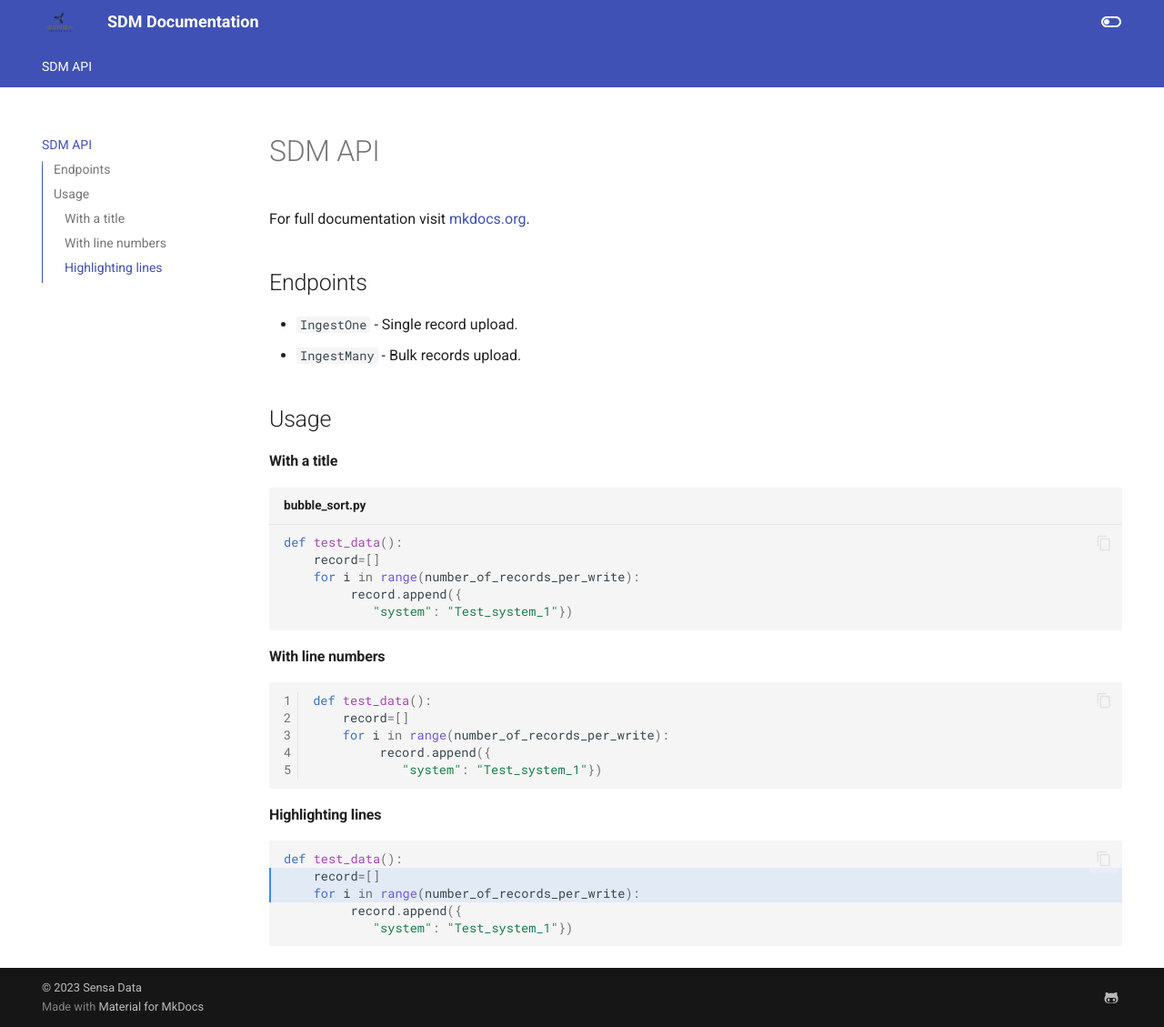
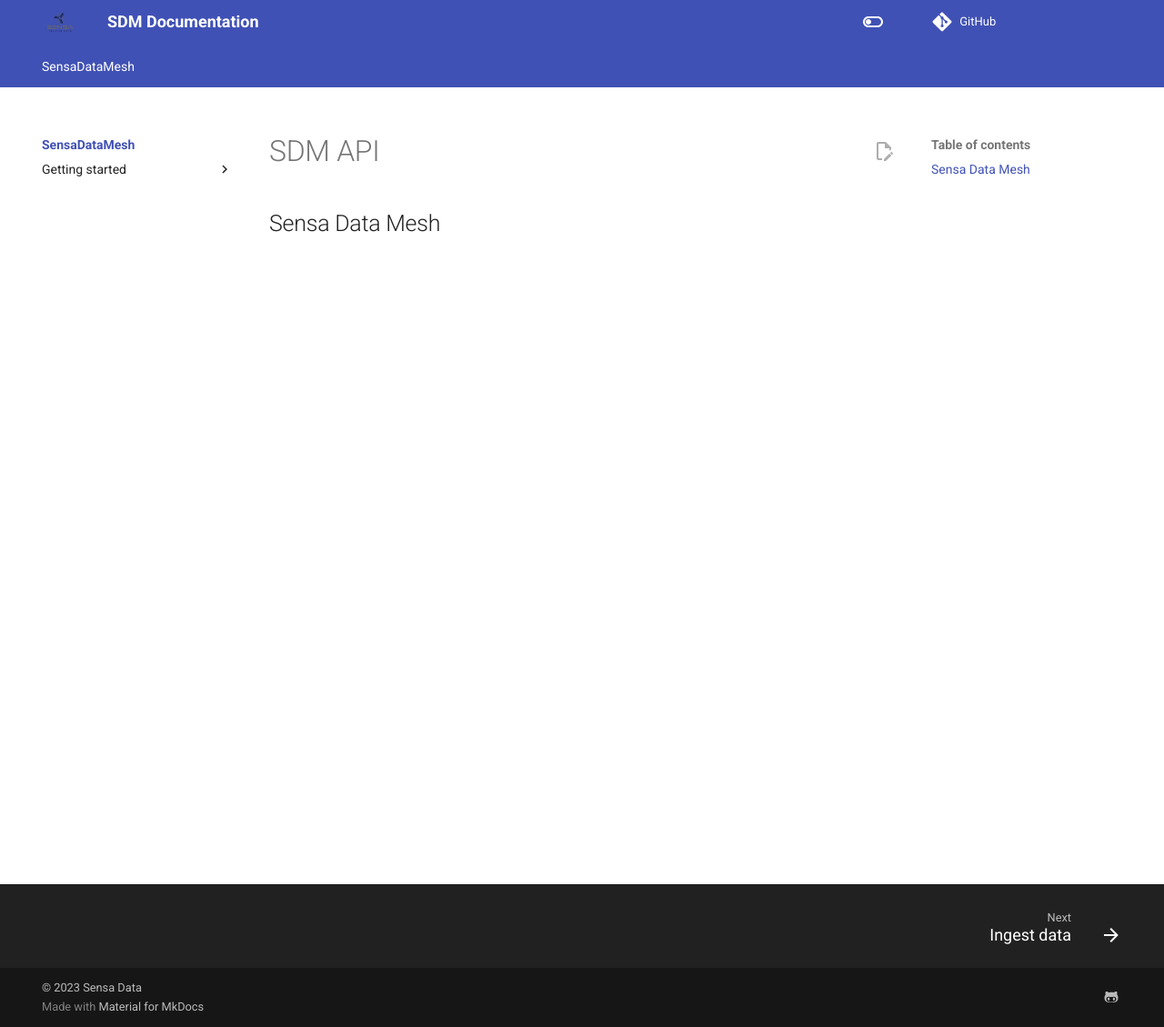
Before and after one commit to Sensa-Data/sensa-docs, an MkDocs documentation site: the page built from docs/README.md, in a window 1280 px wide and 1129 px high. Shown: the whole window at 91% size. Built offline with MkDocs 1.6.1 and Material for MkDocs 9.7.7, drawn with Linux system fonts in a browser that asks for light colours; plug-ins that fetch from the network failed and are left out; comment, search, counter and statistics services are not loaded.

Commit message:
Add example code for read and ingest

````diff
--- /dev/null
+++ b/docs/README.md
@@ -0,0 +1,2 @@
+# SDM API
+## Sensa Data Mesh
--- a/docs/index.md
+++ /dev/null
@@ -1,42 +0,0 @@
-# SDM API
-
-For full documentation visit [mkdocs.org](https://www.mkdocs.org).
-
-## Endpoints
-
-* `IngestOne` - Single record upload.
-* `IngestMany` - Bulk records upload.
-
-
-## Usage
-
-
-
-#### With a title
-
-``` py title="bubble_sort.py"
-def test_data():
-    record=[]
-    for i in range(number_of_records_per_write):
-         record.append({
-            "system": "Test_system_1"})
-```
-
-#### With line numbers
-
-``` py linenums="1"
-def test_data():
-    record=[]
-    for i in range(number_of_records_per_write):
-         record.append({
-            "system": "Test_system_1"})
-```
-#### Highlighting lines
-
-``` py hl_lines="2 3"
-def test_data():
-    record=[]
-    for i in range(number_of_records_per_write):
-         record.append({
-            "system": "Test_system_1"})
-```
--- /dev/null
+++ b/docs/stylesheets/extra.css
@@ -0,0 +1,5 @@
+:root {
+    --md-primary-fg-color:        #EE0F0F;
+    --md-primary-fg-color--light: #ECB7B7;
+    --md-primary-fg-color--dark:  #90030C;
+  }
--- a/mkdocs.yml
+++ b/mkdocs.yml
@@ -1,21 +1,22 @@
 site_name: SDM Documentation
-theme:
-   name: material
+repo_url: https://github.com/Sensa-Data/sensa-docs
 site_url: https://docs.sensadata.io
 theme:
   name: material
   logo: assets/logo.png
   favicon: assets/favicon.png
   features:
+    - content.action.edit
+    - content.code.copy
+    - content.code.annotate
+    - content.tabs.link
+    - navigation.footer
+    - navigation.instant
     - navigation.tabs
-    - navigation.sections
-    - toc.integrate
-    - navigation.top
+    - navigation.indexes
     - search.suggest
     - search.highlight
-    - content.tabs.link
-    - content.code.annotation
-    - content.code.copy
+    - search.share
   language: en
   palette:
     - scheme: default
@@ -30,28 +31,56 @@
         name: Switch to light mode
       primary: indigo
       accent: lime
+extra_css:
+  - stylesheets/extra.css
 
 plugins:
   - social
-
 extra:
   social:
     - icon: fontawesome/brands/github-alt
       link: https://github.com/Sensa-Data
 
 markdown_extensions:
+  markdown_extensions:
+  - toc:
+      permalink: True
+  - admonition
+  - pymdownx.details
+  - pymdownx.caret
+  - pymdownx.tilde
+  - pymdownx.superfences:
+      preserve_tabs: true
+      custom_fences:
+        - name: mermaid
+          class: mermaid
+          format: !!python/name:pymdownx.superfences.fence_code_format
   - pymdownx.highlight:
+      use_pygments: true
+      linenums_style: pymdownx-inline
       anchor_linenums: true
   - pymdownx.inlinehilite
   - pymdownx.snippets
-  - admonition
-  - pymdownx.arithmatex:
-      generic: true
+  - pymdownx.tasklist
+  - pymdownx.smartsymbols
+  - pymdownx.tabbed:
+      alternate_style: true
+  - pymdownx.emoji:
+      emoji_index: !!python/name:materialx.emoji.twemoji
+      emoji_generator: !!python/name:materialx.emoji.to_svg
+  - def_list
+  - attr_list
   - footnotes
-  - pymdownx.details
-  - pymdownx.superfences
-  - pymdownx.mark
-  - attr_list
+  - md_in_html
+  - pymdownx.tasklist:
+      custom_checkbox: true
 
 copyright: |
   &copy; 2023 <a href="https://github.com/Sensa-Data"  target="_blank" rel="noopener">Sensa Data</a>
+
+nav:
+  - SensaDataMesh:
+      - Introduction to SDM: README.md
+      - Getting started:
+          - Ingest data : examples/ingest.md
+          - Read data: examples/read.md
````
Also changed, not shown: docs/examples/ingest.md (added, +79 -0 lines), docs/examples/read.md (added, +60 -0 lines).
